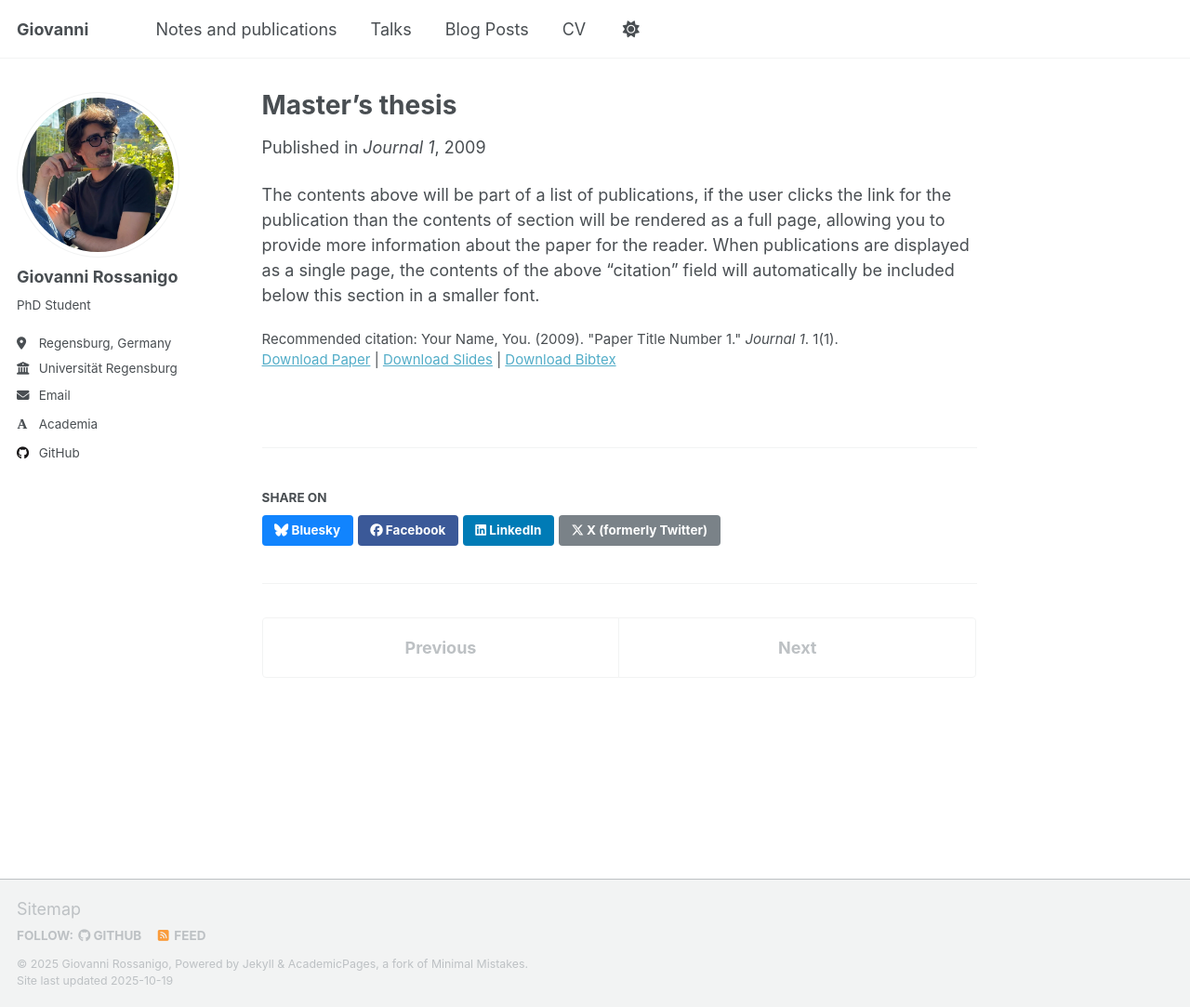
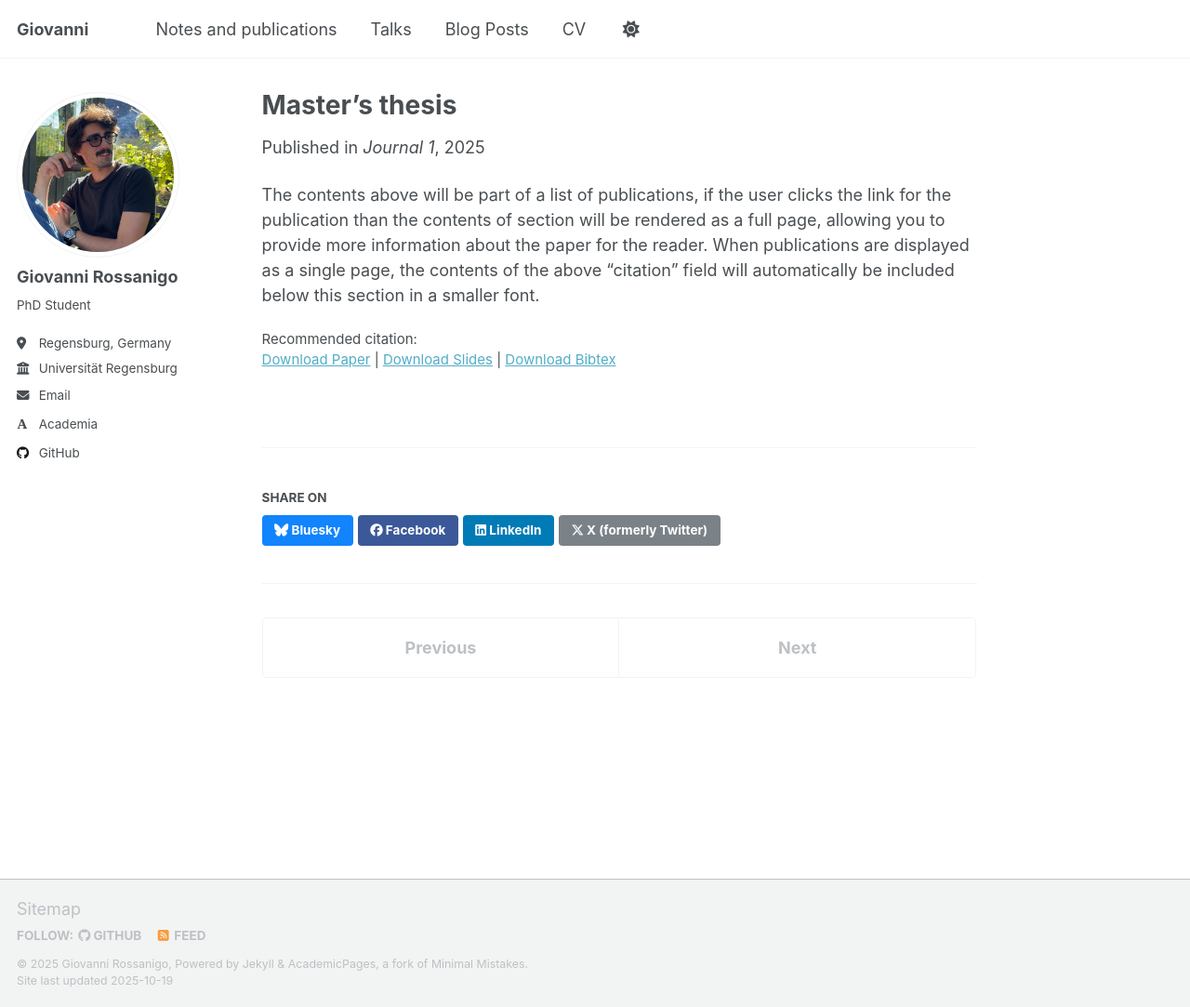
Before and after one commit to giovannirossanigo/giovannirossanigo.github.io, a Jekyll site: the page built from _publications/2009-10-01-paper-title-number-1.md, in a window 1280 px wide and 1083 px high. Shown: the whole window at 93% size. Built offline with Jekyll 4.4.1, drawn with Linux system fonts in a browser that asks for light colours; some web fonts are replaced; a script that is not in the unit is left out.

Commit message:
Revise publication metadata for thesis entry
Updated publication details including title, collection type, date, and URLs.

```diff
--- a/_publications/2009-10-01-paper-title-number-1.md
+++ b/_publications/2009-10-01-paper-title-number-1.md
@@ -1,14 +1,14 @@
 ---
 title: "Master's thesis"
-collection: publications
+collection: Thesis
 category: manuscripts
 permalink: /publication/2009-10-01-paper-title-number-1
 excerpt: 'This paper is about the number 1. The number 2 is left for future work.'
-date: 2009-10-01
+date: April 2025
 venue: 'Journal 1'
-slidesurl: 'http://academicpages.github.io/files/slides1.pdf'
-paperurl: 'http://academicpages.github.io/files/paper1.pdf'
-bibtexurl: 'http://academicpages.github.io/files/bibtex1.bib'
-citation: 'Your Name, You. (2009). &quot;Paper Title Number 1.&quot; <i>Journal 1</i>. 1(1).'
+slidesurl: 'http://academicpages.github.io/files/Abstract_Neeman_Dualities___Beamer.pdf'
+paperurl: 'http://academicpages.github.io/files/Abstract_Neeman_Dualities.pdf'
+bibtexurl: ''
+citation: ''
 ---
 The contents above will be part of a list of publications, if the user clicks the link for the publication than the contents of section will be rendered as a full page, allowing you to provide more information about the paper for the reader. When publications are displayed as a single page, the contents of the above "citation" field will automatically be included below this section in a smaller font.
```
